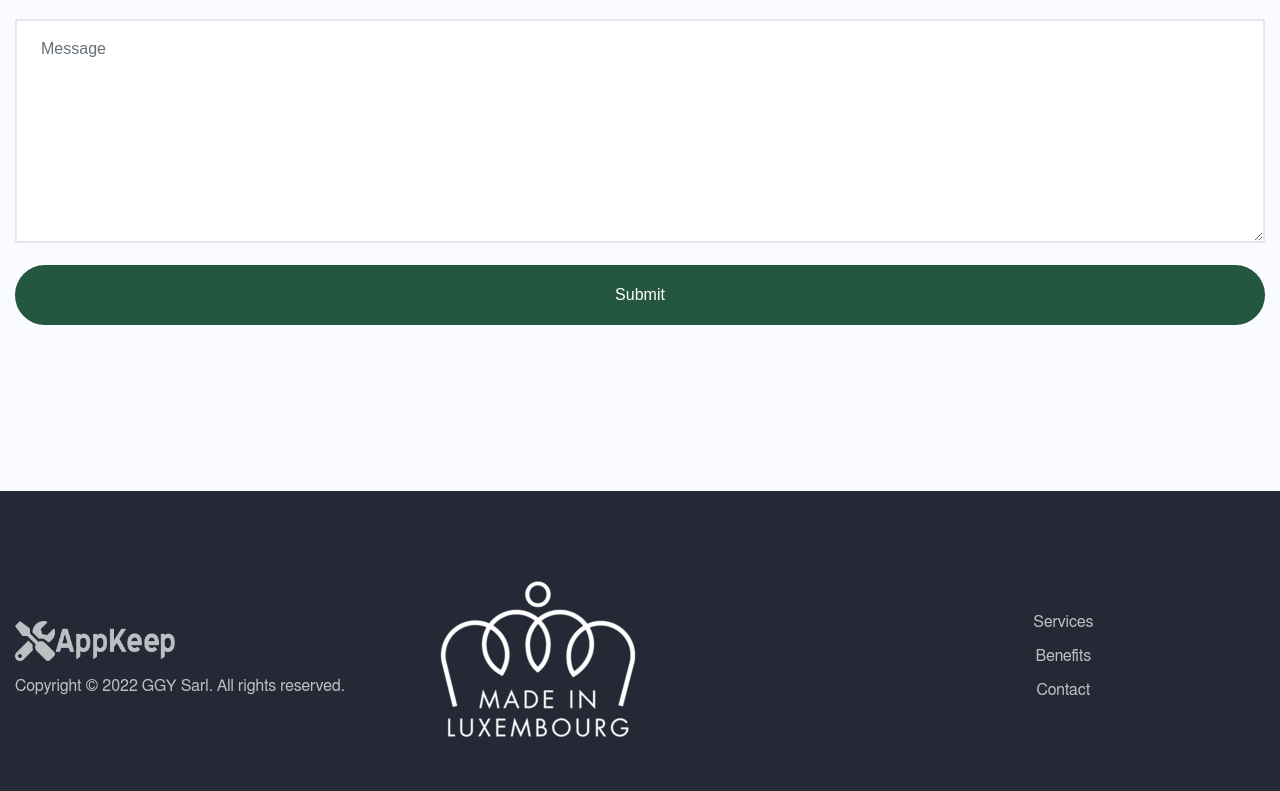
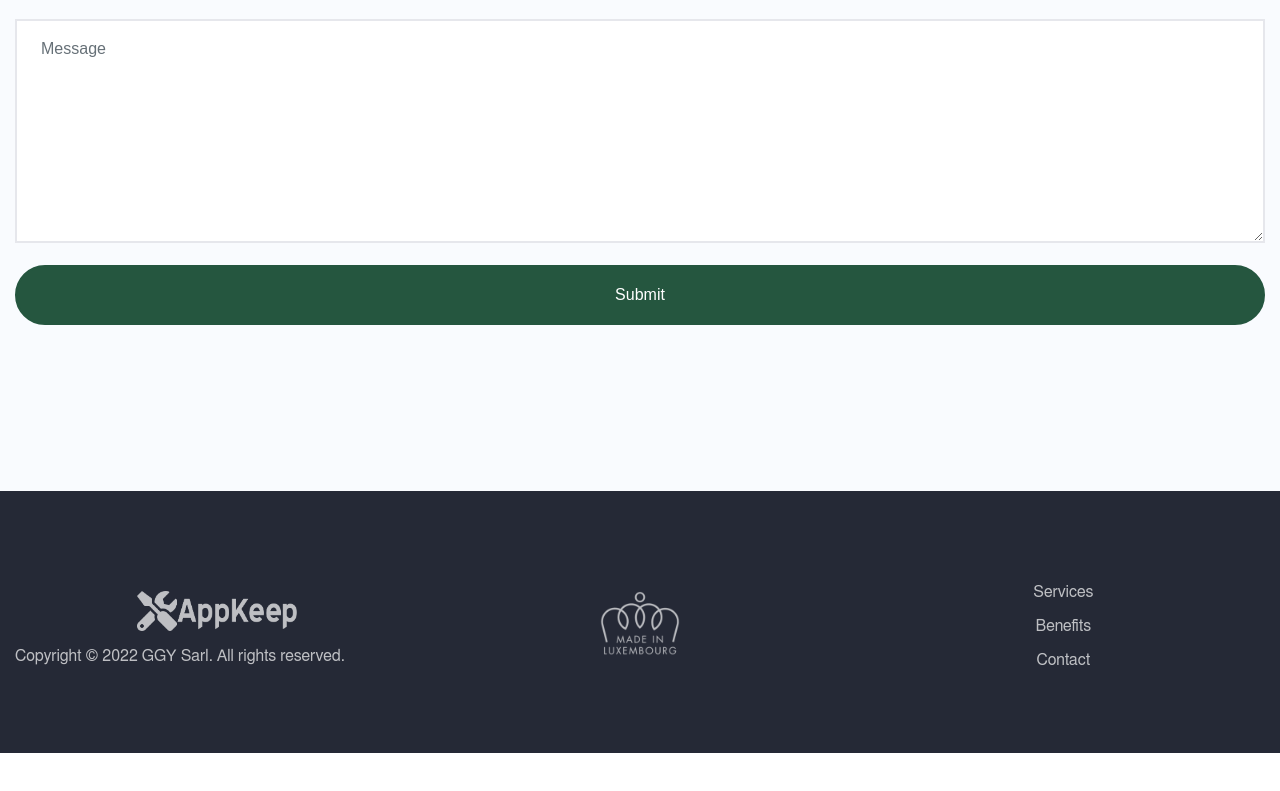
Before and after one commit to appkeep-lu/appkeep.lu, a plain HTML site: page index.html in a window 1280 px wide. Shown: the part 3140-3931 px from the top of the page. After the commit the page ends 3893 px from the top, so only its background shows below. Drawn offline with Linux system fonts and the light colour scheme; a web font is replaced by a local one.

Commit message:
Improve image css

```diff
--- a/style/styles.css
+++ b/style/styles.css
@@ -636,6 +636,18 @@ footer .logo-image {
 	display: block;
 	width: 160px;
 	height: 100%;
+	margin-left: auto;
+	margin-right: auto;
+	margin-bottom: 0.75rem;
+	opacity: 0.7;
+}
+
+footer .made-in-image {
+	display: block;
+	width: 80px;
+	height: 100%;
+	margin-left: auto;
+	margin-right: auto;
 	margin-bottom: 0.75rem;
 	opacity: 0.7;
 }
```
